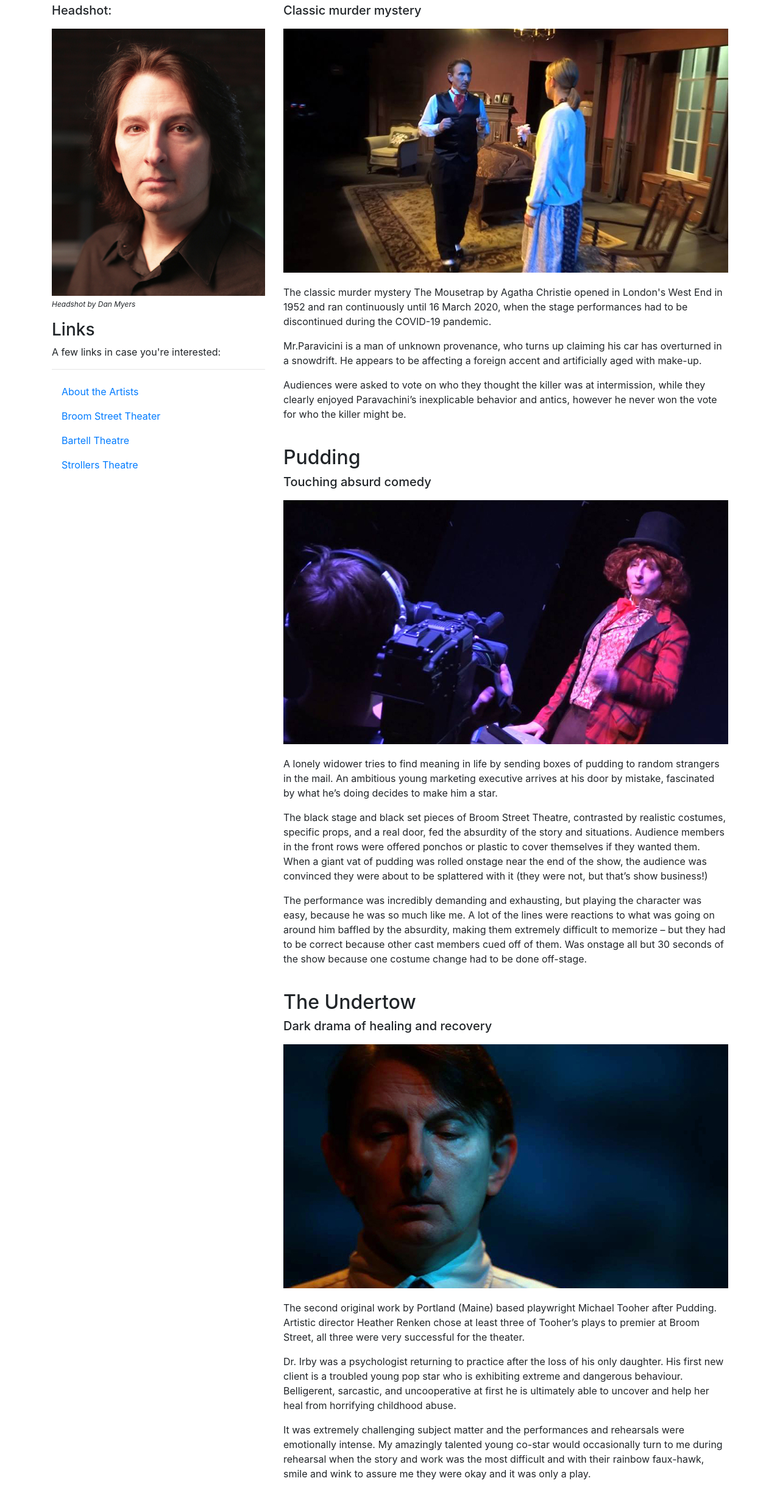
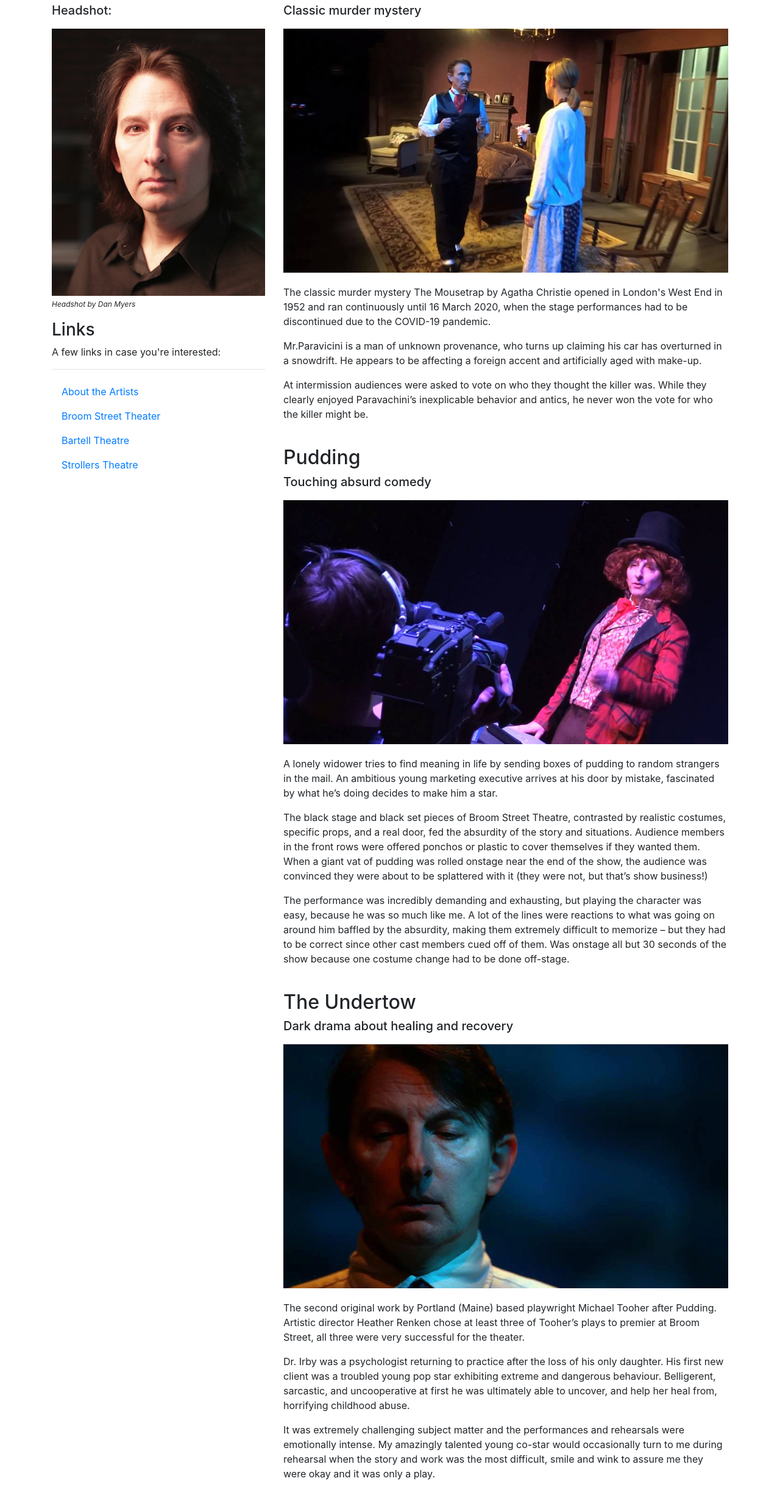
Before and after one commit to RPDunkelbarger/Theatre, a plain HTML site: page index.html in a window 1280 px wide. Shown: the part 351-2797 px from the top of the page at 61% size. Drawn offline with nearby package versions, Linux system fonts and the light colour scheme.

Commit message:
Update index.html

```diff
--- a/index.html
+++ b/index.html
@@ -73,9 +73,9 @@
       <h2 id="mousetrap">The Mousetrap</h2>
       <h5>Classic murder mystery</h5>
       <div class="bodyImage"><img src="images/mousetrap01.jpg" alt="The enigmatic Mr. Paravicini."></div>
-      <p>The classic murder mystery The Mousetrap by Agatha Christie opened in London's West End in 1952 and ran continuously until 16 March 2020, when the stage performances had to be discontinued during the COVID-19 pandemic.</p>
+      <p>The classic murder mystery The Mousetrap by Agatha Christie opened in London's West End in 1952 and ran continuously until 16 March 2020, when the stage performances had to be discontinued due to the COVID-19 pandemic.</p>
       <p>Mr.Paravicini is a man of unknown provenance, who turns up claiming his car has overturned in a snowdrift. He appears to be affecting a foreign accent and artificially aged with make-up.</p>
-      <p>Audiences were asked to vote on who they thought the killer was at intermission, while they clearly enjoyed Paravachini’s inexplicable behavior and antics, however he never won the vote for who the killer might be.</p>
+      <p>At intermission audiences were asked to vote on who they thought the killer was. While they clearly enjoyed Paravachini’s inexplicable behavior and antics, he never won the vote for who the killer might be.</p>
       <br>
 
       <h2 id="pudding">Pudding</h2>
@@ -83,23 +83,23 @@
       <div class="fakeimg"><img src="images/pudding01.jpg" alt="The Crazy Pudding Man makes his national television debut."></div>
       <p>A lonely widower tries to find meaning in life by sending boxes of pudding to random strangers in the mail. An ambitious young marketing executive arrives at his door by mistake, fascinated by what he’s doing decides to make him a star.</p>
       <p>The black stage and black set pieces of Broom Street Theatre, contrasted by realistic costumes, specific props, and a real door, fed the absurdity of the story and situations. Audience members in the front rows were offered ponchos or plastic to cover themselves if they wanted them. When a giant vat of pudding was rolled onstage near the end of the show, the audience was convinced they were about to be splattered with it (they were not, but that’s show business!)</p>
-      <p>The performance was incredibly demanding and exhausting, but playing the character was easy, because he was so much like me. A lot of the lines were reactions to what was going on around him baffled by the absurdity, making them extremely difficult to memorize – but they had to be correct because other cast members cued off of them. Was onstage all but 30 seconds of the show because one costume change had to be done off-stage.</p>
+      <p>The performance was incredibly demanding and exhausting, but playing the character was easy, because he was so much like me. A lot of the lines were reactions to what was going on around him baffled by the absurdity, making them extremely difficult to memorize – but they had to be correct since other cast members cued off of them. Was onstage all but 30 seconds of the show because one costume change had to be done off-stage.</p>
       <br>
 
       <h2 id="undertow">The Undertow</h2>
-      <h5>Dark drama of healing and recovery</h5>
+      <h5>Dark drama about healing and recovery</h5>
       <div class="fakeimg"><img src="images/undertow01.jpg" alt="Dr. Irby faces his own grief."></div>
       <p>The second original work by Portland (Maine) based playwright Michael Tooher after Pudding. Artistic director Heather Renken chose at least three of Tooher’s plays to premier at Broom Street, all three were very successful for the theater.</p>
-      <p>Dr. Irby was a psychologist returning to practice after the loss of his only daughter. His first new client is a troubled young pop star who is exhibiting extreme and dangerous behaviour. Belligerent, sarcastic, and uncooperative at first he is ultimately able to uncover and help her heal from horrifying childhood abuse.</p>
-      <p>It was extremely challenging subject matter and the performances and rehearsals were emotionally intense. My amazingly talented young co-star would occasionally turn to me during rehearsal when the story and work was the most difficult and with their rainbow faux-hawk, smile and wink to assure me they were okay and it was only a play.</p>
+      <p>Dr. Irby was a psychologist returning to practice after the loss of his only daughter. His first new client was a troubled young pop star exhibiting extreme and dangerous behaviour. Belligerent, sarcastic, and uncooperative at first he was ultimately able to uncover, and help her heal from, horrifying childhood abuse.</p>
+      <p>It was extremely challenging subject matter and the performances and rehearsals were emotionally intense. My amazingly talented young co-star would occasionally turn to me during rehearsal when the story and work was the most difficult, smile and wink to assure me they were okay and it was only a play.</p>
       <br>
 
       <h2 id="nottingham">Nottingham</h2>
       <h5>Pointed comedic take on current events</h5>
       <div class="fakeimg"><img src="images/nottingham01.jpg" alt="The Sheriff and Maid Marian in rehearsal."></div>
       <p>What happens next, after Robin Hood wins the day? He has to rule, which isn’t as easy or as much fun as leading his band of merry men. Robin Hood now had to face the challenges and work of ruling the land which left little time for “adventure laughs”, and the former administration wasn’t going to make it easy for him.</p>
-      <p>The not-so-subtle subtext was a commentary on the political and current events at the time as some became disillusioned that The Obama Administration was not able to magically fix all of the nation's problems overnight. This Broom Street original play did what Broom Street had done since the ‘60s, make us think about social and political issues of the day in a way that the members of Monty Python would approve of.</p>
-      <p>Directed to play the classic villain The Sherrif of Nottingham after Tom Hiddleston as Loki, I came up with the underlying “motivation” that he really, really loved his job, and he wanted it back damn it! As the obvious villian and foil, The Sherrif was a distraction from the real “bad guy” revealed at the end to be the Monarchy itself.</p>
+      <p>The not-so-subtle subtext was a commentary on the political and current events at the time as some became disillusioned that the Obama Administration was not able to magically fix all of the nation's problems overnight. This Broom Street original play did what Broom Street had done since the 1960s, make us think about social and political issues of the day in a way that the members of Monty Python would approve of.</p>
+      <p>Directed to play the classic villain The Sherrif of Nottingham after Tom Hiddleston as Loki, I came up with the underlying “motivation” that he really, really loved his job, and he wanted it back damn it! However, as the obvious villian and foil, The Sherrif was a distraction from the real “bad guy” revealed at the end to be the Monarchy itself.</p>
       <br>
       <br>
     </div>
@@ -107,7 +107,7 @@
 </div>
 
 <div class="jumbotron text-center yellowType" style="margin-bottom:0">
-  <p><a href="https://www.abouttheartists.com/artists/487970-dunes" target="_blank">About the Artists</a></p>
+  <p>Thank you for your consideration.</p>
 </div>
 
 </body>
```
